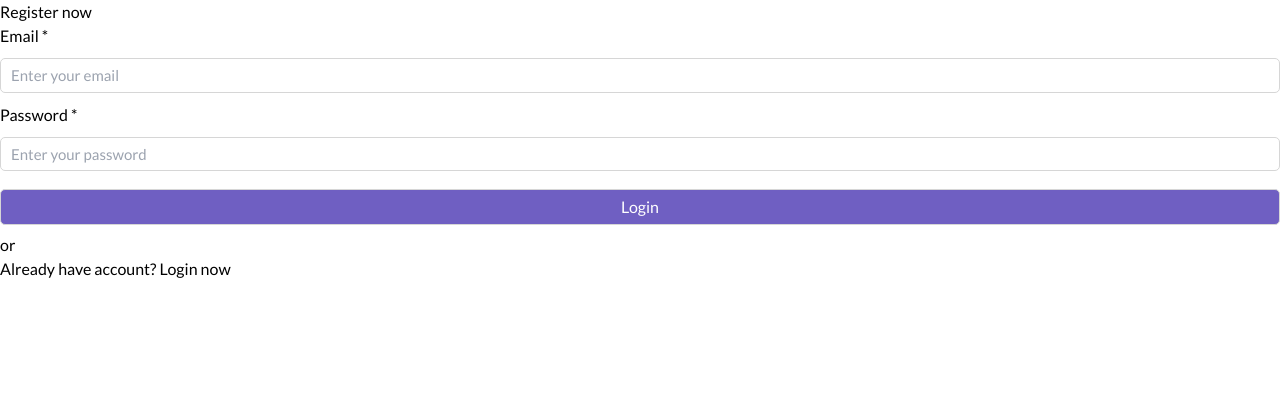
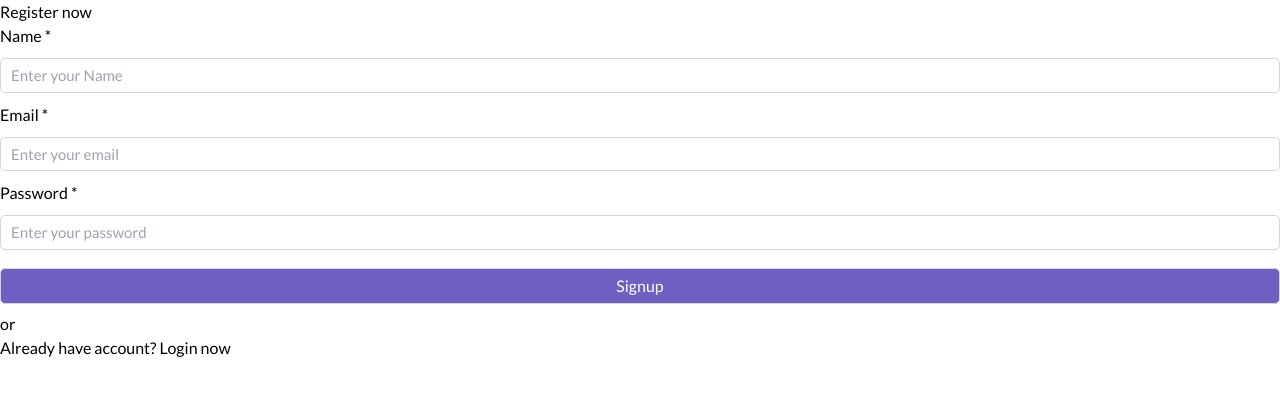
Before and after one commit to ajaythekkiniyil/chat-app-client, a React (Vite) app: page /signup in a window 1280 px wide. Shown: the top 396 px of the page. Built offline with nearby package versions, Linux system fonts and the light colour scheme; no server answers.

Commit message:
authentication added

```diff
--- a/src/Components/Login.jsx
+++ b/src/Components/Login.jsx
@@ -1,22 +1,85 @@
 import GoogleIcon from '@mui/icons-material/Google';
+import { Alert } from 'antd';
+import { useState } from 'react';
+import { useNavigate } from 'react-router-dom'
+import axiosInstance from '../axios/axiosInstance';
 
 function Login() {
+    const navigate = useNavigate()
+
+    const [inputValue, setInputValue] = useState({
+        email: "",
+        password: "",
+    })
+    const [errorMessage, setErrorMessage] = useState("")
+
+    const handleInputChange = (e) => {
+        const { name, value } = e.target
+        setInputValue({
+            ...inputValue,
+            [name]: value,
+        })
+    }
+
+    const handleSubmit = async (e) => {
+        e.preventDefault()
+        axiosInstance.post('/user/login', inputValue)
+            .then(resp => {
+                if (resp.status === 200) {
+                    navigate('/home')
+                }
+            })
+            .catch(err => {
+                setErrorMessage(err?.response?.data?.message)
+                setTimeout(() => {
+                    setErrorMessage("")
+                }, 5000)
+            })
+    }
+
     return (
         <div className='flex flex-col login-container h-screen'>
             <div className='flex h-screen justify-center items-center w-full'>
                 <div className='w-3/4 lg:w-1/4'>
                     <h1 className='font-semibold text-3xl py-4'>Welcome to chat app</h1>
-                    <label className='font-medium'>Email <span className='text-red-600'>*</span></label>
-                    <input type="text" placeholder='Enter your email' />
-                    <label className='font-medium'>Password <span className='text-red-600'>*</span></label>
-                    <input type="text" placeholder='Enter your password' />
-                    <p className='text-sm text-blue-700 font-medium cursor-pointer'>Forgot password?</p>
-                    <button className='btn-login'>Login</button>
+
+                    {
+                        errorMessage &&
+                        <Alert
+                            message="Error"
+                            description={errorMessage}
+                            type="error"
+                            showIcon
+                        />
+                    }
+
+                    <form onSubmit={handleSubmit}>
+                        <label className='font-medium'>Email <span className='text-red-600'>*</span></label>
+                        <input
+                            type="text"
+                            name='email'
+                            placeholder='Enter your email'
+                            required
+                            onChange={handleInputChange}
+                        />
+
+                        <label className='font-medium'>Password <span className='text-red-600'>*</span></label>
+                        <input
+                            type="text"
+                            name='password'
+                            placeholder='Enter your password'
+                            required
+                            onChange={handleInputChange}
+                        />
+
+                        <p className='text-sm text-blue-700 font-medium cursor-pointer'>Forgot password?</p>
+                        <button type='submit' className='btn-login'>Login</button>
+                    </form>
 
                     <p className='text-center'>or</p>
-                    <button className='google-btn'><GoogleIcon style={{fontSize: '16px', margin:'2px'}} />Sign up with google</button>
+                    <button className='google-btn'><GoogleIcon style={{ fontSize: '16px', margin: '2px' }} />Sign up with google</button>
 
-                    <p className='text-sm text-center font-medium mt-4'>Don't have account? <span className='text-blue-700 cursor-pointer'>Register here</span></p>
+                    <p className='text-sm text-center font-medium mt-4'>Don't have account? <span className='text-blue-700 cursor-pointer' onClick={() => navigate('/signup')}>Register here</span></p>
                 </div>
             </div>
         </div>
--- a/src/Components/MainContainer.jsx
+++ b/src/Components/MainContainer.jsx
@@ -3,7 +3,7 @@ import { IconButton } from '@mui/material';
 import AccountCircleIcon from '@mui/icons-material/AccountCircle';
 import SearchIcon from '@mui/icons-material/Search';
 import ConversationList from '../Components/ConversationList';
-import { Outlet } from 'react-router-dom';
+import { Outlet, useNavigate } from 'react-router-dom';
 import NightsStayIcon from '@mui/icons-material/NightsStay';
 import WbSunnyIcon from '@mui/icons-material/WbSunny';
 import GroupAddIcon from '@mui/icons-material/GroupAdd';
@@ -11,11 +11,26 @@ import PeopleIcon from '@mui/icons-material/People';
 import GroupsIcon from '@mui/icons-material/Groups';
 import { useSelector, useDispatch } from 'react-redux'
 import { changeTheme } from '../store/themeSlice';
+import { useEffect } from 'react';
+import axiosInstance from '../axios/axiosInstance'
 
 function MainContainer() {
     const darkMode = useSelector((state)=> state.theme.value)
     const chatOpen = useSelector((state) => state.chatOpen.value)
     const dispatch = useDispatch()
+    const navigate = useNavigate()
+
+    useEffect(()=>{
+        axiosInstance.get('/user/data')
+        .then(resp=> {
+            console.log(resp)
+        })
+        .catch(err=>{
+            if(err.response.status === 401){
+                navigate('/')
+            }
+        })
+    },[])
 
     return (
         <>
@@ -27,7 +42,9 @@ function MainContainer() {
                             {/* topbar */}
                             <div className='my-2 flex justify-between'>
                                 <div>
-                                    <IconButton className={darkMode ? ' dark-mode' : ''}>
+                                    <IconButton className={darkMode ? ' dark-mode' : ''}
+                                        // onClick={handleLogout}
+                                    >
                                         <AccountCircleIcon />
                                     </IconButton>
                                 </div>
--- a/src/Components/SignUp.jsx
+++ b/src/Components/SignUp.jsx
@@ -1,18 +1,91 @@
+import { useNavigate } from 'react-router-dom'
+import axiosInstance from '../axios/axiosInstance'
+import { useState } from 'react'
+import { Alert, message } from 'antd';
+
 function SignUp() {
+    const navigate = useNavigate()
+    const [inputValue, setInputValue] = useState({
+        name: "",
+        email: "",
+        password: "",
+    })
+    const [errorMessage, setErrorMessage] = useState("")
+
+    const handleInputChange = (e) => {
+        const { name, value } = e.target
+        setInputValue({
+            ...inputValue,
+            [name]: value,
+        })
+    }
+
+    const handleSubmit = async (e) => {
+        e.preventDefault()
+        axiosInstance.post('/user/signup', inputValue)
+            .then(resp => {
+                if (resp.status === 201) {
+                    navigate('/')
+                }
+            })
+            .catch(err => {
+                setErrorMessage(err?.response?.data?.message)
+                setTimeout(()=>{
+                    setErrorMessage("")
+                },2000)
+            })
+    }
+
     return (
         <div className='flex flex-col login-container h-screen'>
             <div className='flex h-screen justify-center items-center w-full'>
                 <div className='w-3/4 lg:w-1/4'>
                     <h1 className='font-semibold text-3xl py-4'>Register now</h1>
-                    <label className='font-medium'>Email <span className='text-red-600'>*</span></label>
-                    <input type="text" placeholder='Enter your email' />
-                    <label className='font-medium'>Password <span className='text-red-600'>*</span></label>
-                    <input type="text" placeholder='Enter your password' />
-                    <button className='btn-login'>Login</button>
+
+                    {
+                        errorMessage &&
+                        <Alert
+                            message="Error"
+                            description={errorMessage}
+                            type="error"
+                            showIcon
+                        />
+                    }
+
+                    <form onSubmit={handleSubmit}>
+                        <label className='font-medium'>Name <span className='text-red-600'>*</span></label>
+                        <input
+                            type="text"
+                            name='name'
+                            placeholder='Enter your Name'
+                            required
+                            onChange={handleInputChange}
+                        />
+
+                        <label className='font-medium'>Email <span className='text-red-600'>*</span></label>
+                        <input
+                            type="email"
+                            name='email'
+                            placeholder='Enter your email'
+                            required
+                            onChange={handleInputChange}
+                        />
+
+                        <label className='font-medium'>Password <span className='text-red-600'>*</span></label>
+                        <input
+                            type="text"
+                            name='password'
+                            placeholder='Enter your password'
+                            required
+                            onChange={handleInputChange}
+                        />
+
+                        <button type='submit' className='btn-login'>Signup</button>
+                    </form>
 
                     <p className='text-center'>or</p>
 
-                    <p className='text-sm text-center font-medium mt-4'>Already have account? <span className='text-blue-700 cursor-pointer'>Login now</span></p>
+                    <p className='text-sm text-center font-medium mt-4'>Already have account? <span className='text-blue-700 cursor-pointer' onClick={() => navigate('/')}>Login now</span></p>
                 </div>
             </div>
         </div>
--- /dev/null
+++ b/src/axios/axiosInstance.js
@@ -0,0 +1,15 @@
+import axios from 'axios'
+
+// .env variable importing
+const apiUrl = import.meta.env.VITE_API_URL
+
+const axiosInstance = axios.create({
+    baseURL: apiUrl,
+    withCredentials: true,
+    // headers: {
+    //     'Content-Type': "application/json"
+    // },
+
+})
+
+export default axiosInstance
```
Also changed, not shown: 1 other file (tests, documents, lock files or other folders).
